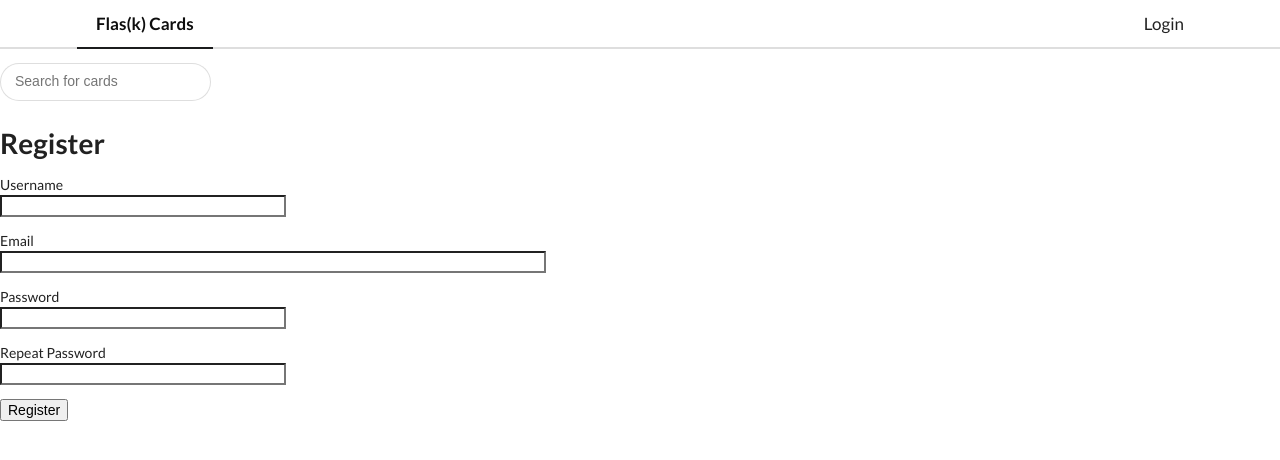
After one commit to RafaelBroseghini/Flask-Cards, a Flask app: page /register in a window 1280 px wide. The commit adds this page. Shown: the top 460 px of the page. Run offline with Flask 2, Linux system fonts and the light colour scheme; some libraries are stand-ins or nearby versions.

Commit message:
user AuthO

```diff
--- a/app/__init__.py
+++ b/app/__init__.py
@@ -2,10 +2,13 @@ from flask import Flask
 from config import Config
 from flask_sqlalchemy import SQLAlchemy
 from flask_migrate import Migrate
+from flask_login import LoginManager
 
 app = Flask(__name__)
 app.config.from_object(Config)
 db = SQLAlchemy(app)
 migrate = Migrate(app, db)
+login = LoginManager(app)
+login.login_view = 'login'
 
 from app import routes, models
--- /dev/null
+++ b/app/forms.py
@@ -0,0 +1,29 @@
+from flask_wtf import FlaskForm
+from wtforms import StringField, PasswordField, BooleanField, SubmitField
+from wtforms.validators import ValidationError, DataRequired, Email, EqualTo
+from app.models import User
+
+class LoginForm(FlaskForm):
+    username = StringField('Username', validators=[DataRequired()])
+    password = PasswordField('Password', validators=[DataRequired()])
+    remember_me = BooleanField('Remember Me')
+    submit = SubmitField('Sign In')
+
+
+class RegistrationForm(FlaskForm):
+    username = StringField('Username', validators=[DataRequired()])
+    email = StringField('Email', validators=[DataRequired(), Email()])
+    password = PasswordField('Password', validators=[DataRequired()])
+    password2 = PasswordField(
+        'Repeat Password', validators=[DataRequired(), EqualTo('password')])
+    submit = SubmitField('Register')
+
+    def validate_username(self, username):
+        user = User.query.filter_by(username=username.data).first()
+        if user is not None:
+            raise ValidationError('Looks like that username is already being used.')
+
+    def validate_email(self, email):
+        user = User.query.filter_by(email=email.data).first()
+        if user is not None:
+            raise ValidationError('Please use a different email address.')
--- a/app/routes.py
+++ b/app/routes.py
@@ -1,32 +1,70 @@
-from flask import render_template, request, redirect, jsonify
-from app.models import Card
+from flask import render_template, request, redirect, jsonify, flash
 from app import app, db
+from app.models import Card, User
+from app.forms import LoginForm, RegistrationForm
+from flask_login import current_user, login_user, logout_user, login_required
 import random
 import json
 
+@app.route('/register', methods=['GET', 'POST'])
+def register():
+    if current_user.is_authenticated:
+        return redirect("/")
+    form = RegistrationForm()
+    if form.validate_on_submit():
+        user = User(username=form.username.data, email=form.email.data)
+        user.set_password(form.password.data)
+        db.session.add(user)
+        db.session.commit()
+        flash('Congratulations, you are now a registered user!')
+        return redirect("/login")
+    return render_template('register.html', title='Register', form=form)
+
+@app.route('/login', methods=['GET', 'POST'])
+def login():
+    if current_user.is_authenticated:
+        print(current_user)
+        return redirect("/")
+    form = LoginForm()
+    if form.validate_on_submit():
+        user = User.query.filter_by(username=form.username.data).first()
+        if user is None or not user.check_password(form.password.data):
+            flash('Invalid username or password')
+            return redirect("/login")
+        login_user(user, remember=form.remember_me.data)
+        return redirect("/")
+    return render_template('login.html', title='Sign In', form=form)
+
+@app.route('/logout')
+def logout():
+    logout_user()
+    return redirect("/login")
+
 @app.route("/")
+@login_required
 def index():
     try:
-        record       = random.choice(Card.query.all())
-        total_cards  = len(Card.query.all())
-        all_topics   = len(db.session.query(Card.topic.distinct()).all())
-        print(all_topics)
+        u = User.query.get(current_user.id)
+        record       = random.choice(u.posts.all())
+        total_cards  = len(u.posts.all())
+        # all_topics   = len(db.session.query(u.posts.topic.distinct()).all())
     except:
         record = None
         total_cards  = 0
-        all_topics = 0
 
-    return render_template("index.html", card=record, total_cards=total_cards, all_topics = all_topics)
+    return render_template("index.html", card=record, total_cards=total_cards)
 
 @app.route("/cards/new", methods=["GET", "POST"])
 def new_card():
     if request.method == "GET":
         return render_template("new.html")
     else:
+        u = User.query.get(current_user.id)
         question = request.form["question"]
         topic = request.form["topic"]
-
-        card = Card(question, topic)
+        print("here")
+        card = Card(question, topic, author=u)
+        print("here2")
         db.session.add(card)
         db.session.commit()
 
--- a/app/templates/base.html
+++ b/app/templates/base.html
@@ -15,6 +15,11 @@
             <a class="active item" href="/">
                 Flas(k) Cards
             </a>
+            {% if current_user.is_anonymous %}
+            <a class="right item" href="/login">Login</a>
+            {% else %}
+            <a class="right item" href="/logout">Logout</a>
+            {% endif %}
         </div>
     </div>
     <div class="ui search">
--- /dev/null
+++ b/app/templates/register.html
@@ -0,0 +1,37 @@
+{% extends "base.html" %}
+
+{% block content %}
+    <h1>Register</h1>
+    <form action="" method="post">
+        {{ form.hidden_tag() }}
+        <p>
+            {{ form.username.label }}<br>
+            {{ form.username(size=32) }}<br>
+            {% for error in form.username.errors %}
+            <span style="color: red;">[{{ error }}]</span>
+            {% endfor %}
+        </p>
+        <p>
+            {{ form.email.label }}<br>
+            {{ form.email(size=64) }}<br>
+            {% for error in form.email.errors %}
+            <span style="color: red;">[{{ error }}]</span>
+            {% endfor %}
+        </p>
+        <p>
+            {{ form.password.label }}<br>
+            {{ form.password(size=32) }}<br>
+            {% for error in form.password.errors %}
+            <span style="color: red;">[{{ error }}]</span>
+            {% endfor %}
+        </p>
+        <p>
+            {{ form.password2.label }}<br>
+            {{ form.password2(size=32) }}<br>
+            {% for error in form.password2.errors %}
+            <span style="color: red;">[{{ error }}]</span>
+            {% endfor %}
+        </p>
+        <p>{{ form.submit() }}</p>
+    </form>
+{% endblock %}
--- a/config.py
+++ b/config.py
@@ -3,5 +3,6 @@ basedir = os.path.abspath(os.path.dirname(__file__))
 
 class Config(object):
     # ...
+    SECRET_KEY = os.environ.get('SECRET_KEY') or 'you-will-never-guess'
     SQLALCHEMY_DATABASE_URI = os.environ.get('DATABASE_URL') or 'sqlite:///' + os.path.join(basedir, 'cards.db')
     SQLALCHEMY_TRACK_MODIFICATIONS = False
```
Also changed, not shown: app/models.py (+29 -2 lines), app/templates/login.html (added, +19 -0 lines), app/static/js/main.js (line endings or trailing spaces).
